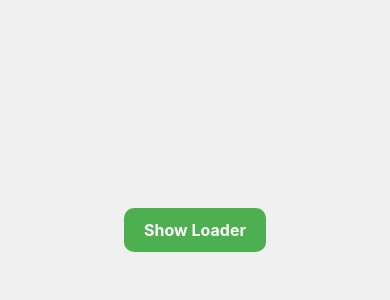
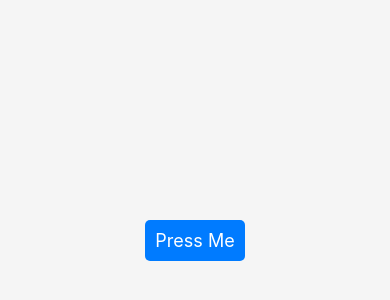
Before and after one commit to onlinedeveloper4u/React-Native-Full-Course-2024-The-Techzeen, a React Native app: screen / in a window 390 px wide. Shown: the part 182-482 px from the top of the page. Built offline with nearby package versions, Linux system fonts and the light colour scheme.

Commit message:
Pressable Button, onPress, onPressIn, onPressOut, onLongPress

```diff
--- a/App.jsx
+++ b/App.jsx
@@ -1,7 +1,8 @@
 import React from 'react'
 // import { View, Text, Button } from 'react-native'
 import { View } from 'react-native'
-import Loader from './src/components/Loader'
+import PressableComponent from './src/components/PressableComponent'
+// import Loader from './src/components/Loader'
 // import StyleWithButton from './src/components/StyleWithButton'
 // import HideShowToggle from './src/components/HideShowToggle'
 // import UseEffectHookUnmountingPhase from './src/components/UseEffectHookUnmountingPhase'
@@ -48,7 +49,8 @@
       {/* <UseEffectHookUnmountingPhase /> */}
       {/* <HideShowToggle /> */}
       {/* <StyleWithButton /> */}
-      <Loader />
+      {/* <Loader /> */}
+      <PressableComponent />
     </View>
   )
 }
--- /dev/null
+++ b/src/components/PressableComponent.jsx
@@ -0,0 +1,51 @@
+import { View, Text, Pressable, StyleSheet } from 'react-native'
+import React from 'react'
+
+const PressableComponent = () => {
+    const handlePress = () => {
+        console.log('On Press')
+    }
+    const handlePressIn = () => {
+        console.log('Press In')
+    }
+    const handlePressOut = () => {
+        console.log('Press Out')
+    }
+    const handleLongPress = () => {
+        console.log('Press Long')
+    }
+  return (
+    <View style={ styles.container }>
+      <Pressable
+        style={ styles.button }
+        onPress={handlePress}
+        onPressIn={handlePressIn}
+        onPressOut={handlePressOut}
+        onLongPress={handleLongPress}
+        delayLongPress={5000}
+      >
+        <Text style={ styles.buttonText }>Press Me</Text>
+      </Pressable>
+    </View>
+  )
+}
+
+export default PressableComponent
+
+const styles = StyleSheet.create({
+    container: {
+        flex: 1,
+        justifyContent: 'center',
+        alignItems: 'center',
+        backgroundColor: '#f5f5f5'
+    },
+    button: {
+        padding: 10,
+        borderRadius: 5,
+        backgroundColor: '#007bff'
+    },
+    buttonText: {
+        fontSize: 18,
+        color: '#fff'
+    }
+})
```
